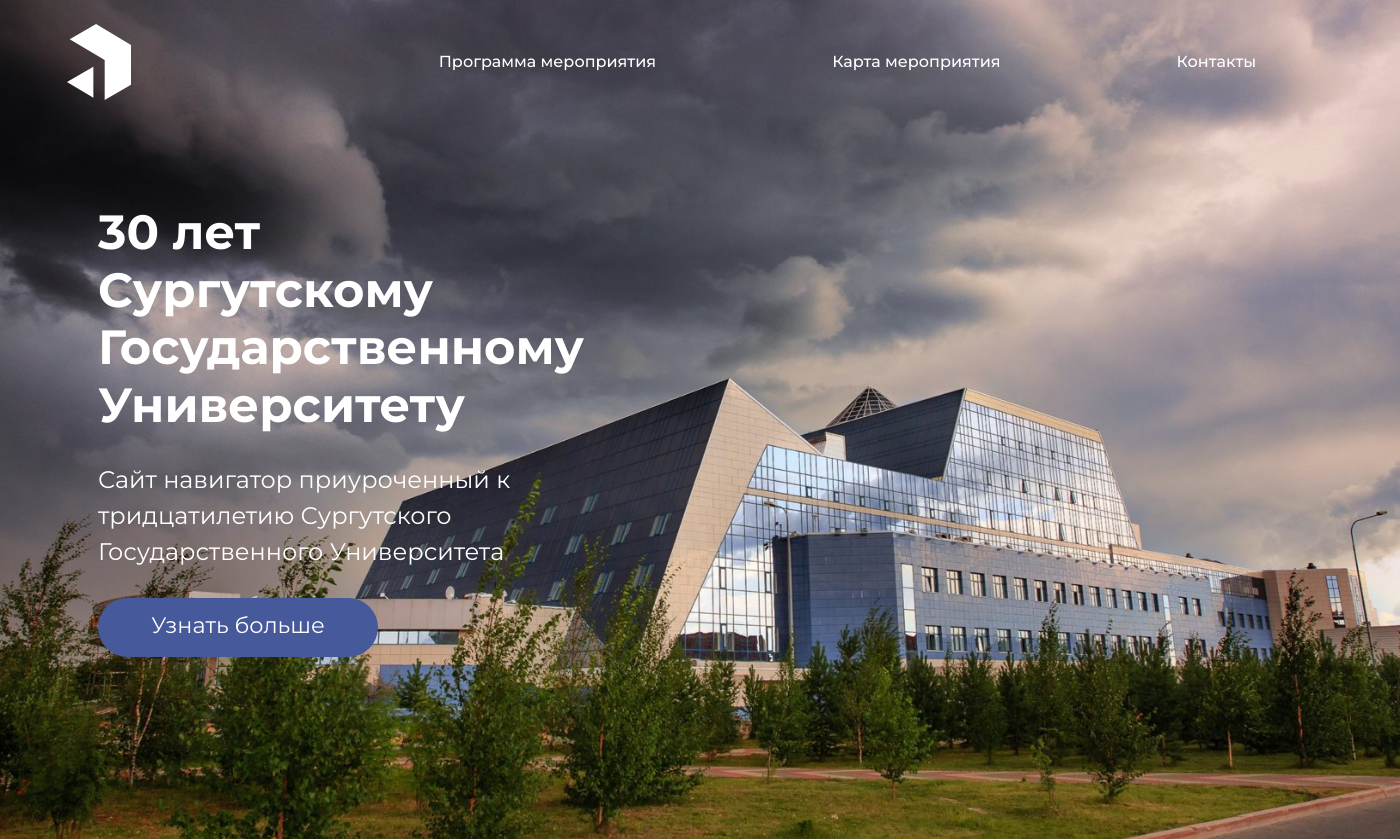
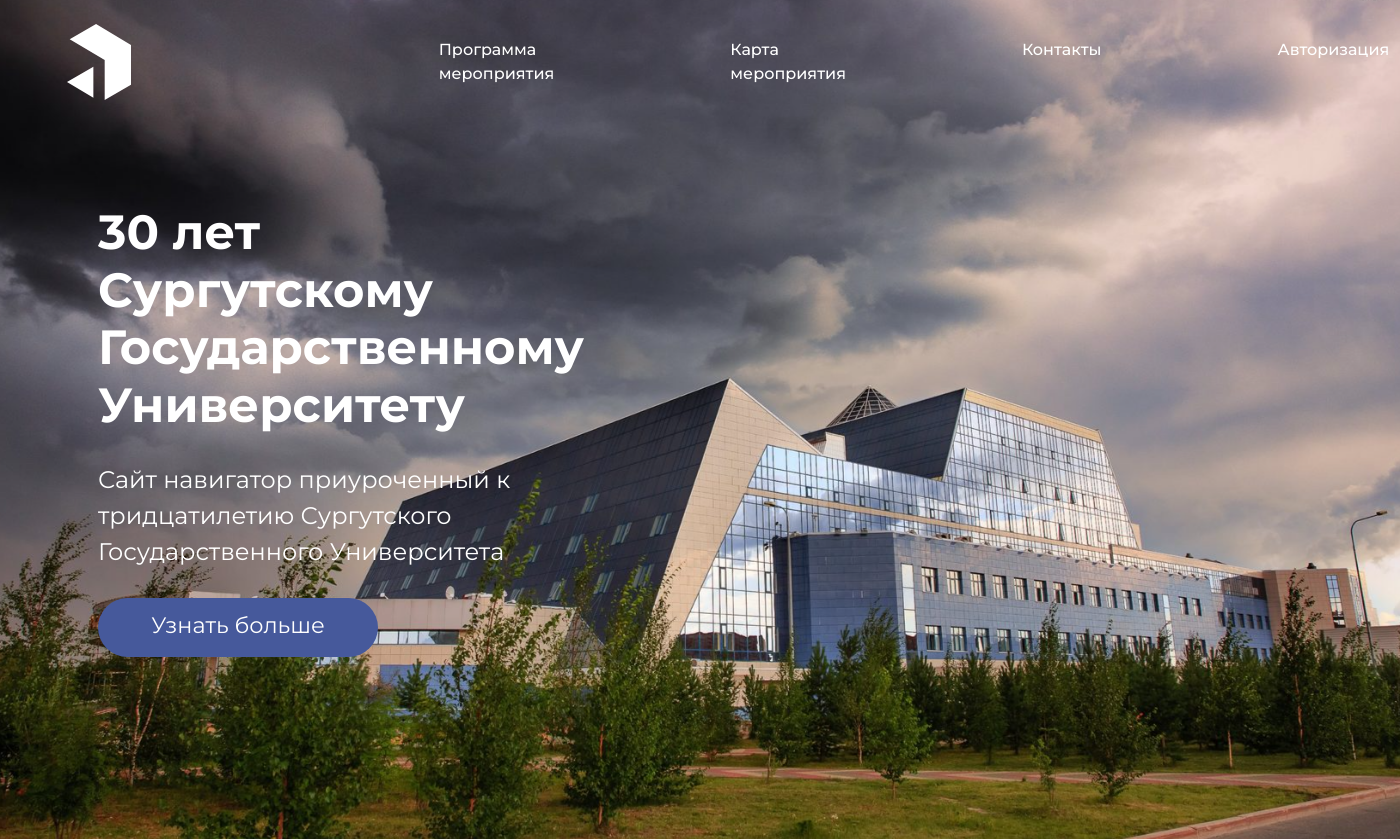
Before and after one commit to chelovek12565/Digital-Challenge-2, a Flask app: page / in a window 1400 px wide; the page is wider, and only the part inside the window is pictured. Shown: the top 839 px of that part. Run offline with Flask 2, Linux system fonts and the light colour scheme.

Commit message:
almost almost

```diff
--- a/templates/index.html
+++ b/templates/index.html
@@ -28,6 +28,9 @@
                   <li class="nav-item" style="margin-left: 10em;">
                     <a class="nav-link" href="#footer" style="color:white;  font-family:Montserrat-Medium;">Контакты</a>
                   </li>
+                    <li class="nav-item" style="margin-left: 10em;">
+                        <a class="nav-link" href="/login" style="color:white;  font-family:Montserrat-Medium;">Авторизация</a>
+                      </li>
             </ul>
             </div>
         </div>
```
